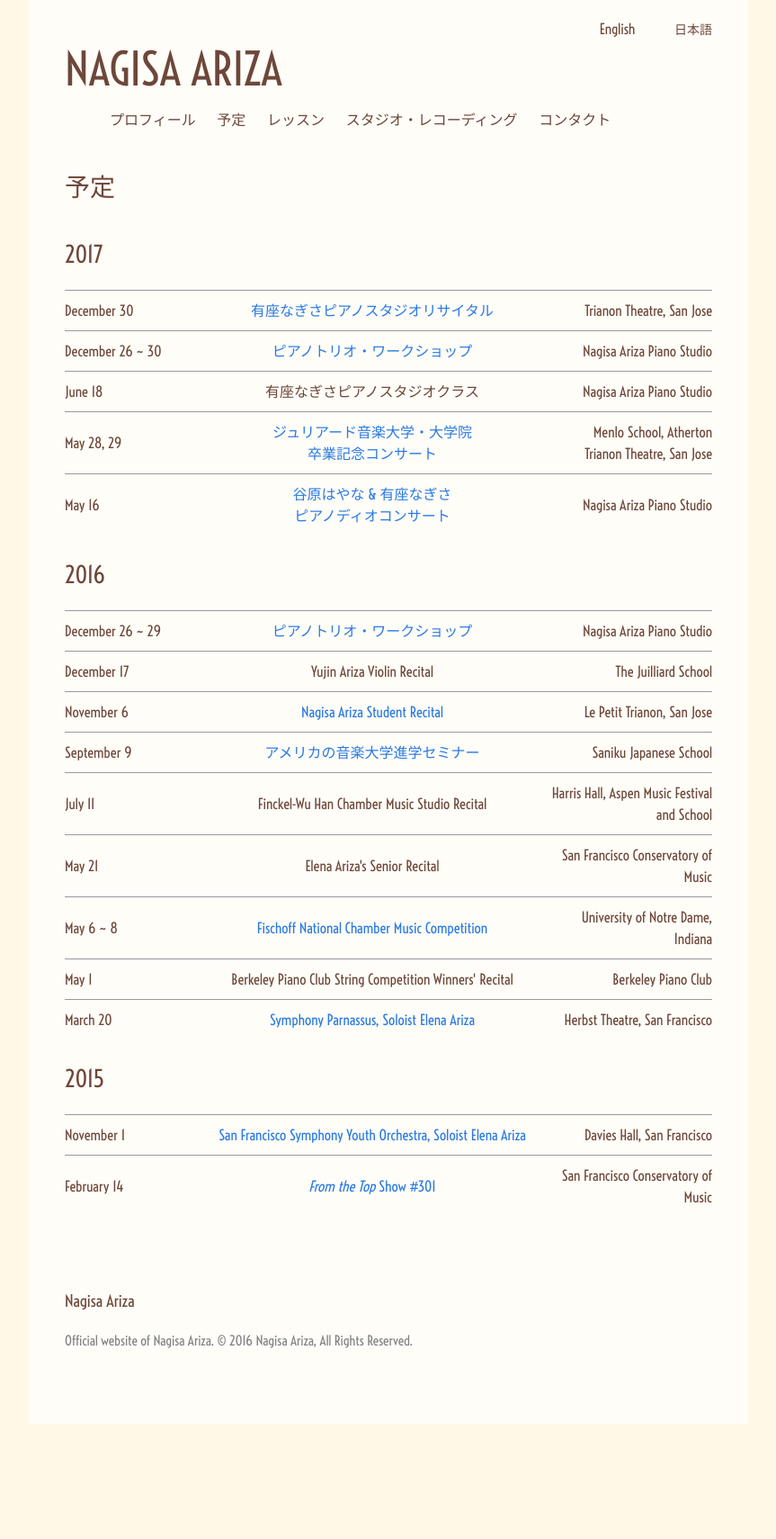
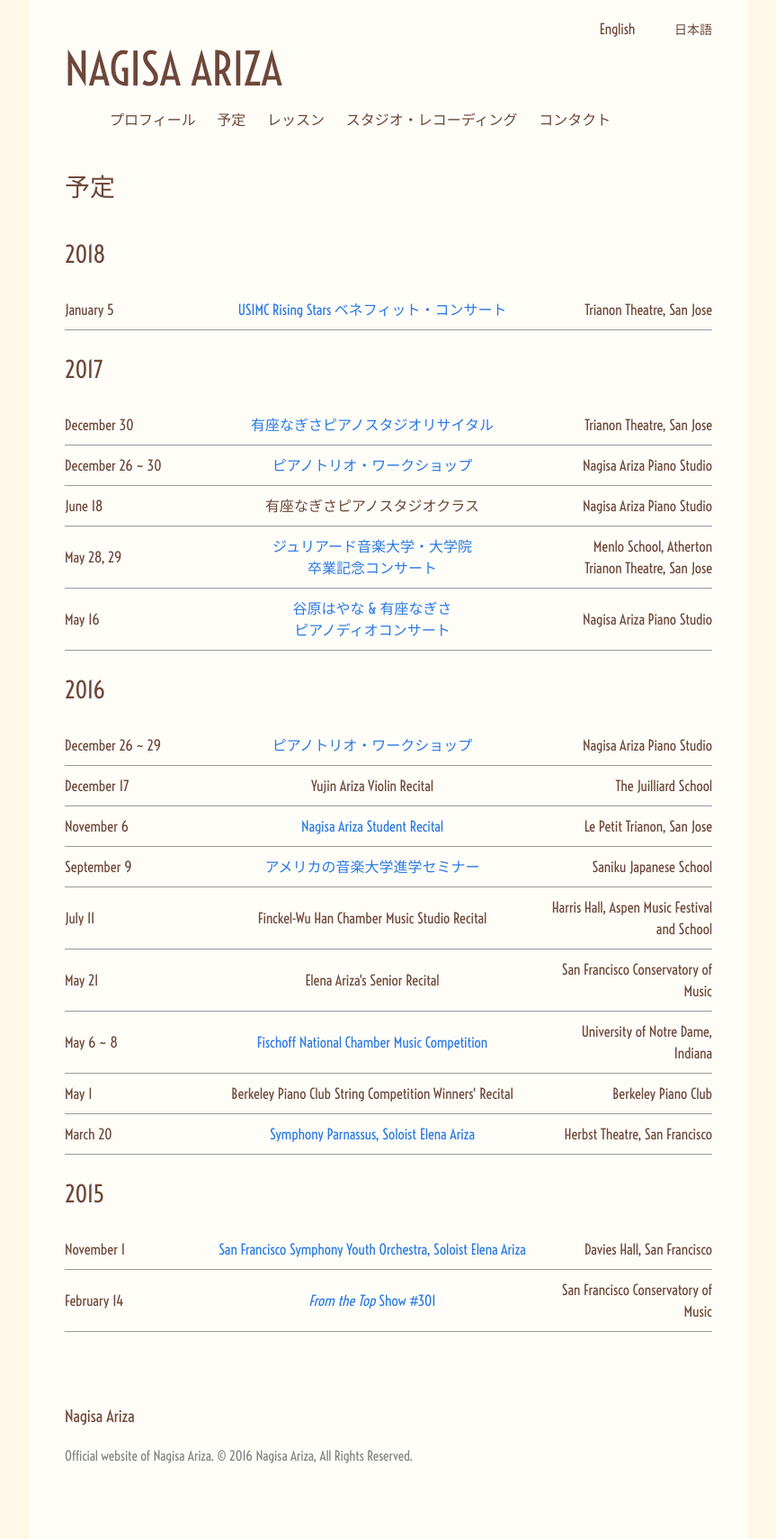
Before and after one commit to dawnstar63/nagisaariza-website, a Jekyll site: the page built from language-jp/events.html, in a window 1280 px wide. Shown: the whole page at 90% size, without its empty margins (208-1071 px from the left). Built offline with Jekyll 4.4.1, drawn with Linux system fonts in a browser that asks for light colours; nearby versions of some CDN libraries; before the commit the page ends 1582 px from its top, so only the background shows below that.

Commit message:
added 1/5 rising stars concert to events, added pdf bio to about pages

```diff
--- a/_sass/_layout.scss
+++ b/_sass/_layout.scss
@@ -225,7 +225,7 @@ table {
     border-collapse: collapse;
 
     td {
-        border-top: 1px solid #999;
+        border-bottom: 1px solid #999;
         padding: 10px 0px;
     }
 
--- a/language-jp/events.html
+++ b/language-jp/events.html
@@ -5,6 +5,17 @@ title: 予定
 permalink: /jp/events/
 order: 4
 ---
+
+<h3>2018</h3>
+<table>
+	<tr>
+		<td class = "table-date">January 5</td>
+		<td class = "table-description"><a href="http://www.usimc.org/rising-stars-usimc-benefit-concert.html">USIMC Rising Stars ベネフィット・コンサート</a></td>
+		<td class = "table-location">Trianon Theatre, San Jose</td>
+	</tr>
+</table>
+
+<br>
 
 <h3>2017</h3>
 <table>
```
Also changed, not shown: language-en/about.md (+4 -0 lines), language-en/events.html (+11 -0 lines), language-jp/about.md (+4 -0 lines), 2 other files.
